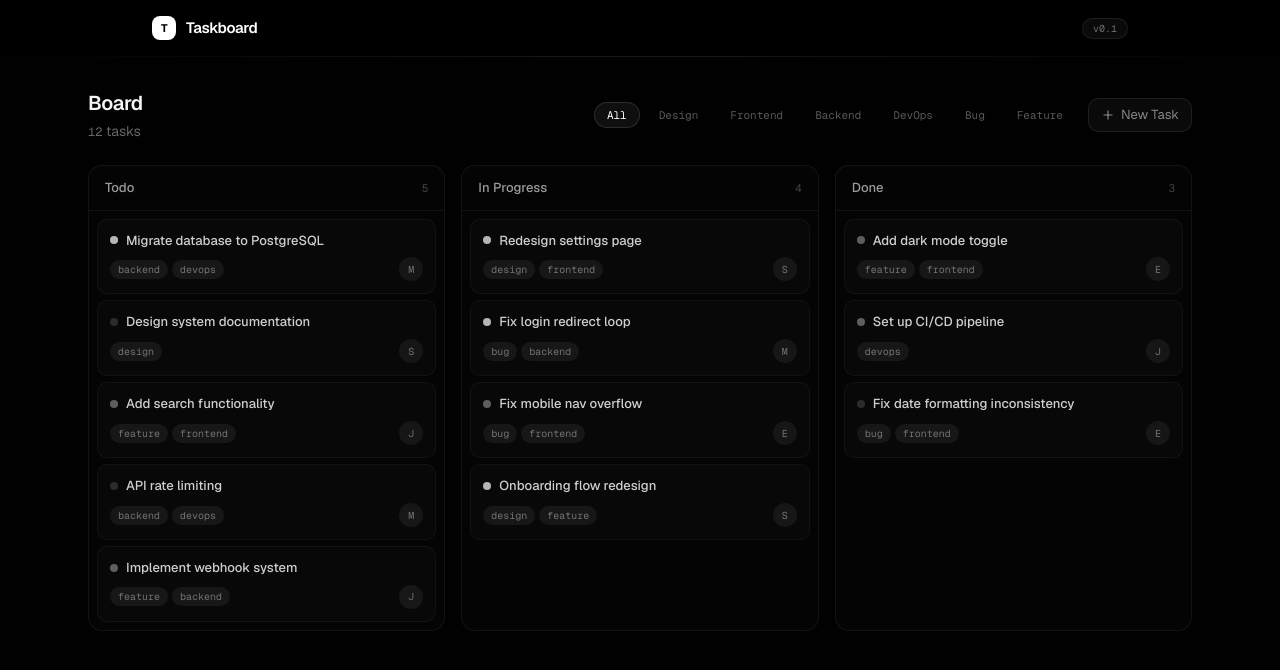
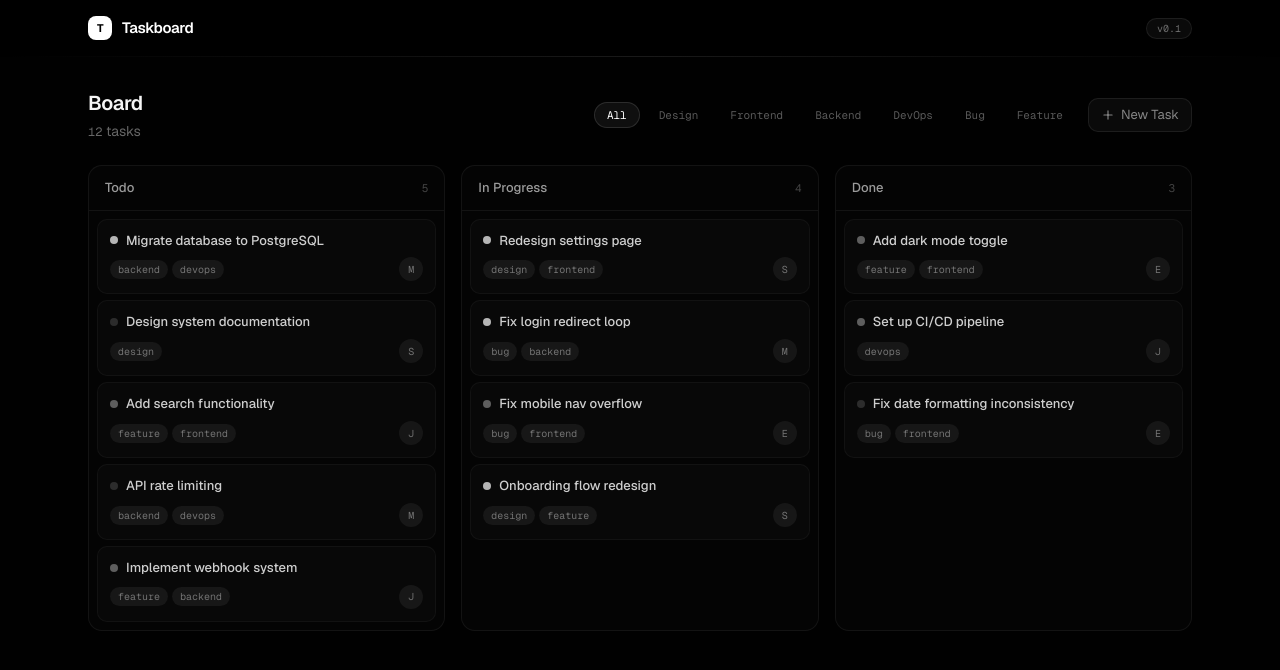
Before and after one commit to vercel-labs/async-react-demo, a Next.js app: page / in a window 1280 px wide. Shown: the top 670 px of the page. Built offline with nearby package versions, Linux system fonts and the light colour scheme.

Commit message:
fix layout

```diff
--- a/src/components/header.tsx
+++ b/src/components/header.tsx
@@ -3,7 +3,7 @@ import Link from "next/link";
 export function Header() {
   return (
     <header className="sticky top-0 z-50 w-full bg-black/80 backdrop-blur-xl supports-[backdrop-filter]:bg-black/60">
-      <div className="mx-auto flex h-14 max-w-5xl items-center px-4 sm:px-6">
+      <div className="mx-auto flex h-14 max-w-6xl items-center px-4 sm:px-6">
         <Link
           href="/"
           className="flex items-center gap-2.5 font-sans text-[15px] font-semibold tracking-tight text-white"
```
